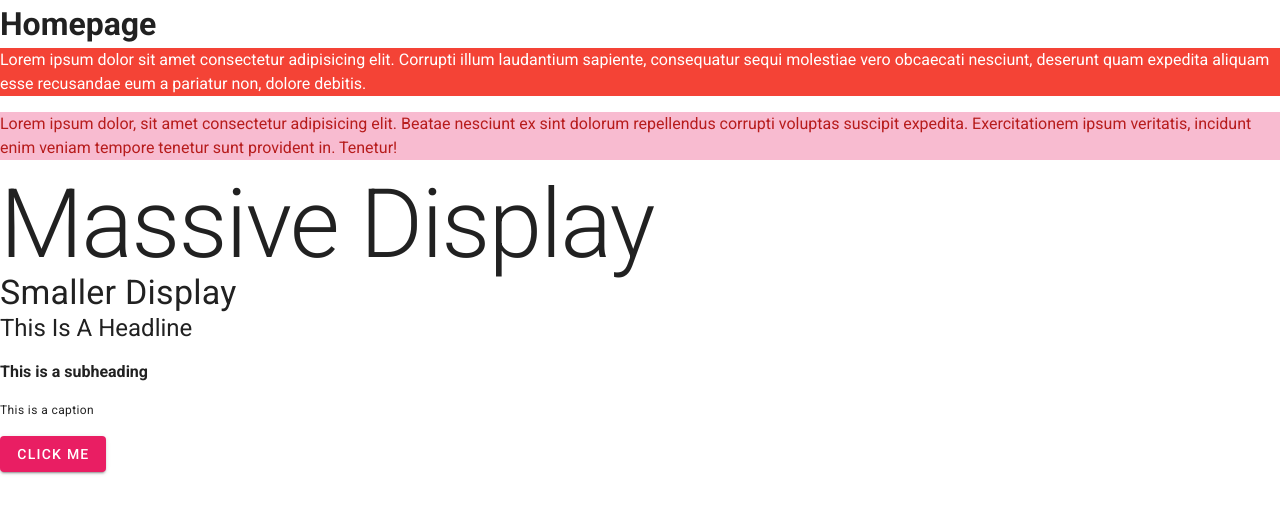
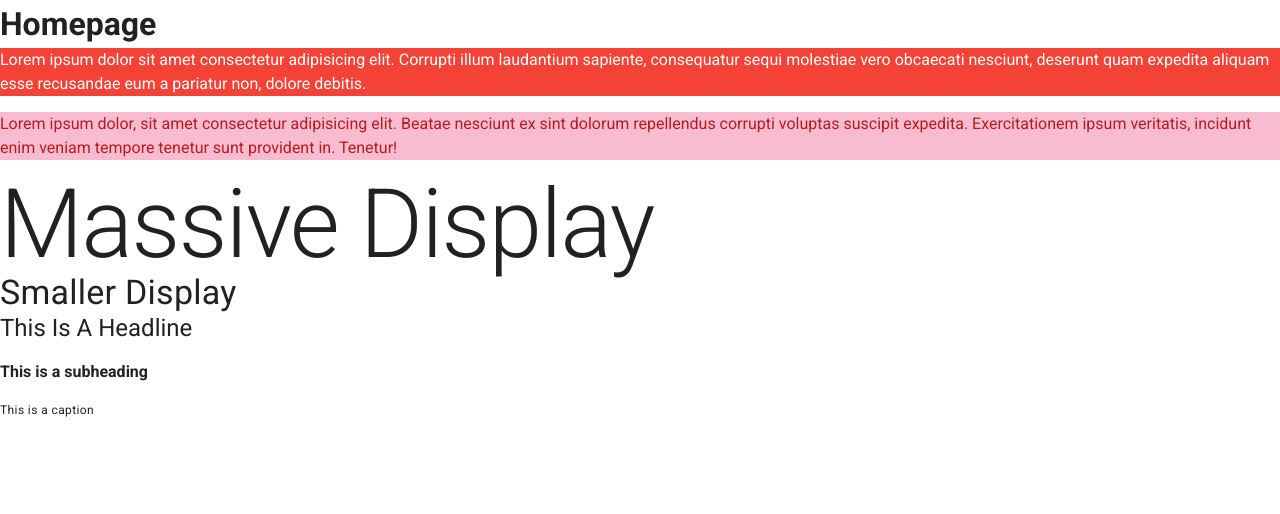
Before and after one commit to Arailyd/test-01, a Vue app: page / in a window 1280 px wide. Shown: the top 514 px of the page. Built offline with nearby package versions, Linux system fonts and the light colour scheme.

Commit message:
second commit

```diff
--- a/src/views/Home.vue
+++ b/src/views/Home.vue
@@ -8,7 +8,6 @@
     <p class="headline text-capitalize">This is a headline</p>
     <p class="subheading font-weight-bold">This is a subheading</p>
     <p class="caption">This is a caption</p>
-    <v-btn class="pink white--text">click me</v-btn>
   </div>
 </template>
 
```
